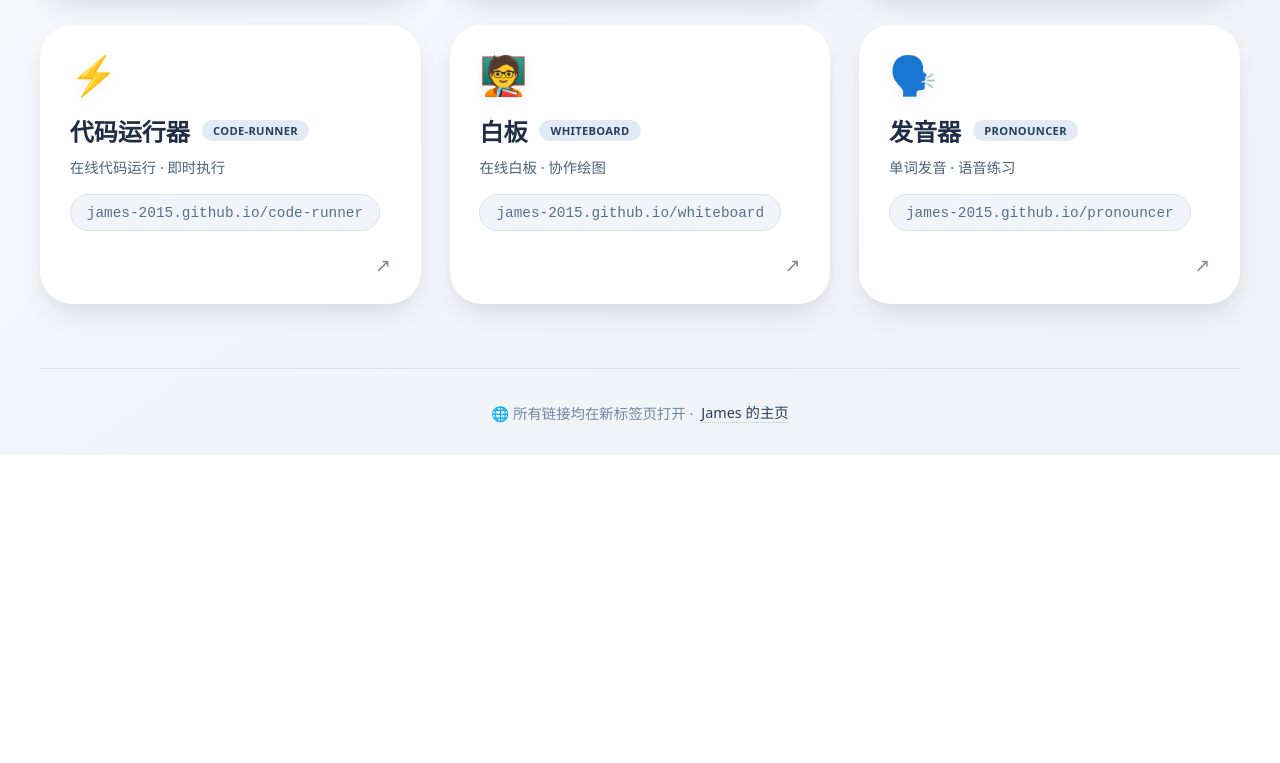
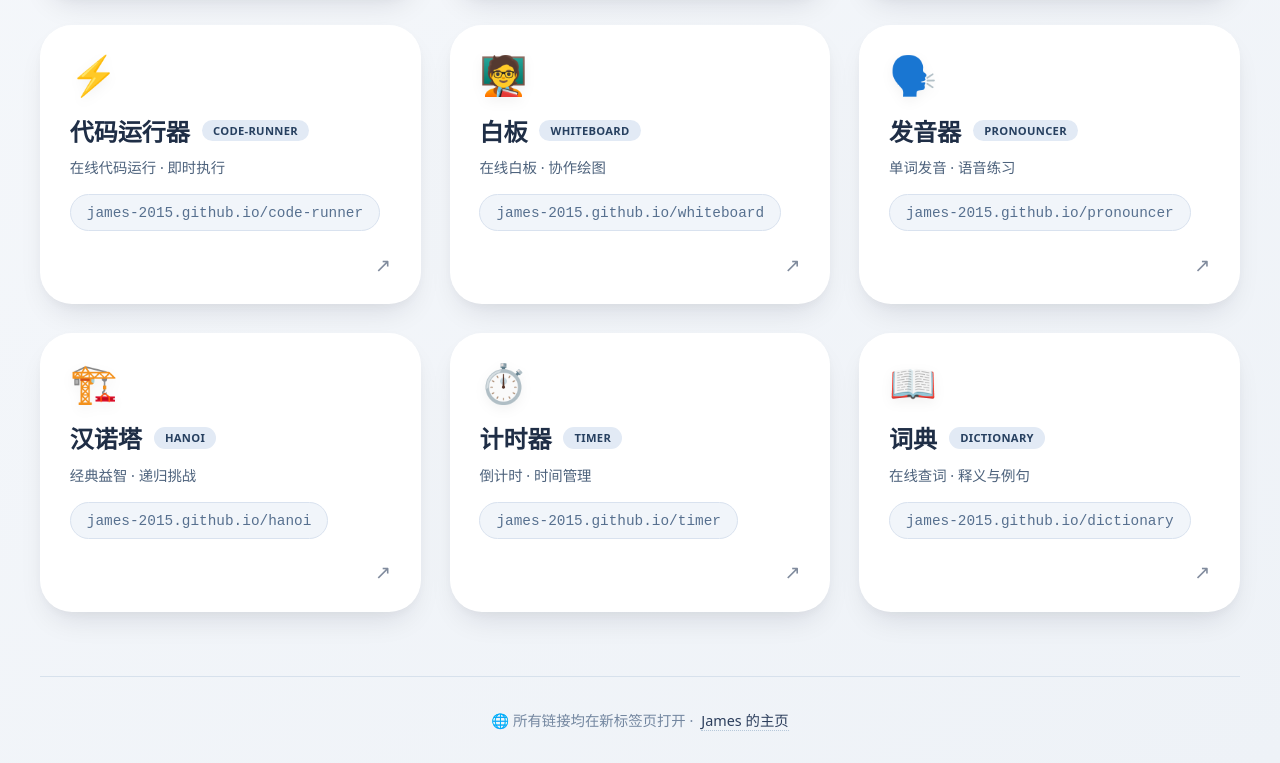
Before and after one commit to James-2015/navigation, a plain HTML site: page index.html in a window 1280 px wide. Shown: the part 782-1545 px from the top of the page. Before the commit the page ends 1237 px from the top, so only its background shows below. Drawn offline with Linux system fonts and the light colour scheme.

Commit message:
Update index.html

```diff
--- a/index.html
+++ b/index.html
@@ -3,7 +3,7 @@
 <head>
     <meta charset="UTF-8">
     <meta name="viewport" content="width=device-width, initial-scale=1.0">
-    <title>你小子导航 · 九个入口</title>
+    <title>你小子导航 · 十二个入口</title>
     <!-- 清新风格，柔和阴影，卡片式导航 -->
     <style>
         * {
@@ -264,7 +264,7 @@
         <div class="header">
             <h1>
                 🧭 你小子导航
-                <span>9 个站点</span>
+                <span>12 个站点</span>
             </h1>
             <div class="subhead">James 的宝藏入口 · 一键直达</div>
         </div>
@@ -383,7 +383,7 @@
                 </a>
             </div>
 
-            <!-- 9. pronouncer —— 发音器（新增） -->
+            <!-- 9. pronouncer —— 发音器 -->
             <div class="nav-card">
                 <a href="https://james-2015.github.io/pronouncer" class="card-link" target="_blank" rel="noopener noreferrer">
                     <div class="card-icon">🗣️</div>
@@ -393,6 +393,48 @@
                     </div>
                     <div class="card-desc">单词发音 · 语音练习</div>
                     <div class="card-url">james-2015.github.io/pronouncer</div>
+                    <div class="card-footer">↗</div>
+                </a>
+            </div>
+
+            <!-- 10. hanoi —— 汉诺塔 -->
+            <div class="nav-card">
+                <a href="https://james-2015.github.io/hanoi" class="card-link" target="_blank" rel="noopener noreferrer">
+                    <div class="card-icon">🏗️</div>
+                    <div class="card-title">
+                        汉诺塔
+                        <span class="badge">hanoi</span>
+                    </div>
+                    <div class="card-desc">经典益智 · 递归挑战</div>
+                    <div class="card-url">james-2015.github.io/hanoi</div>
+                    <div class="card-footer">↗</div>
+                </a>
+            </div>
+
+            <!-- 11. timer —— 计时器 -->
+            <div class="nav-card">
+                <a href="https://james-2015.github.io/timer" class="card-link" target="_blank" rel="noopener noreferrer">
+                    <div class="card-icon">⏱️</div>
+                    <div class="card-title">
+                        计时器
+                        <span class="badge">timer</span>
+                    </div>
+                    <div class="card-desc">倒计时 · 时间管理</div>
+                    <div class="card-url">james-2015.github.io/timer</div>
+                    <div class="card-footer">↗</div>
+                </a>
+            </div>
+
+            <!-- 12. dictionary —— 词典 -->
+            <div class="nav-card">
+                <a href="https://james-2015.github.io/dictionary" class="card-link" target="_blank" rel="noopener noreferrer">
+                    <div class="card-icon">📖</div>
+                    <div class="card-title">
+                        词典
+                        <span class="badge">dictionary</span>
+                    </div>
+                    <div class="card-desc">在线查词 · 释义与例句</div>
+                    <div class="card-url">james-2015.github.io/dictionary</div>
                     <div class="card-footer">↗</div>
                 </a>
             </div>
```
